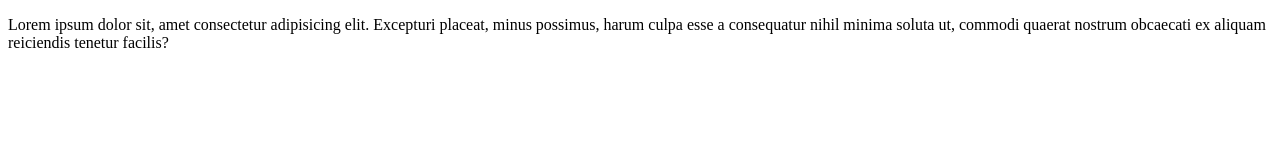
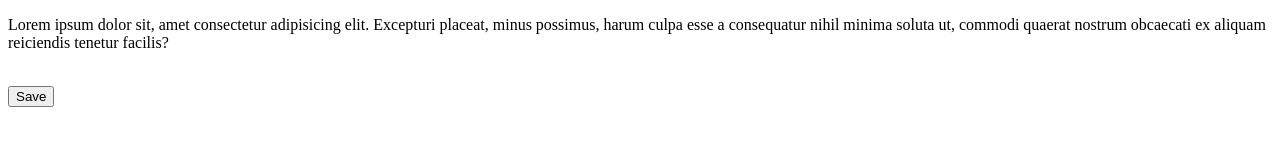
Before and after one commit to 9023426316/LocalRepo, a plain HTML site: page index.html in a window 1280 px wide. Drawn offline with Linux system fonts and the light colour scheme.

Commit message:
add button

```diff
--- a/index.html
+++ b/index.html
@@ -7,5 +7,7 @@
 </head>
 <body>
     <p>Lorem ipsum dolor sit, amet consectetur adipisicing elit. Excepturi placeat, minus possimus, harum culpa esse a consequatur nihil minima soluta ut, commodi quaerat nostrum obcaecati ex aliquam reiciendis tenetur facilis?</p>
+    <br>
+    <button>Save</button>
 </body>
 </html>
```
